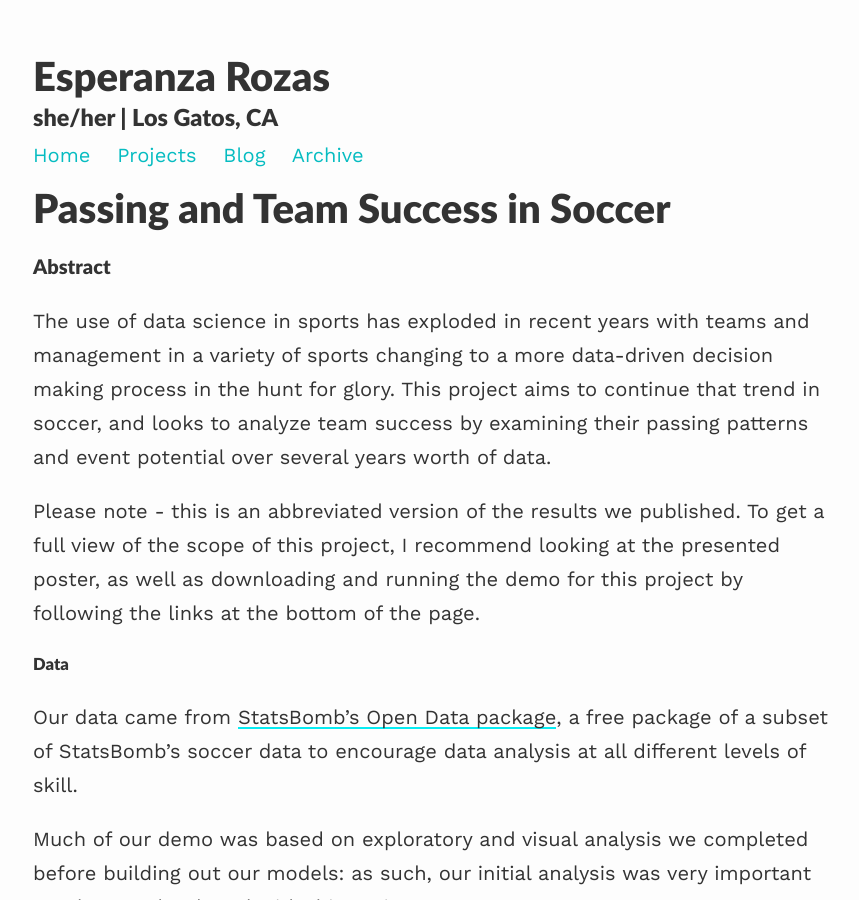
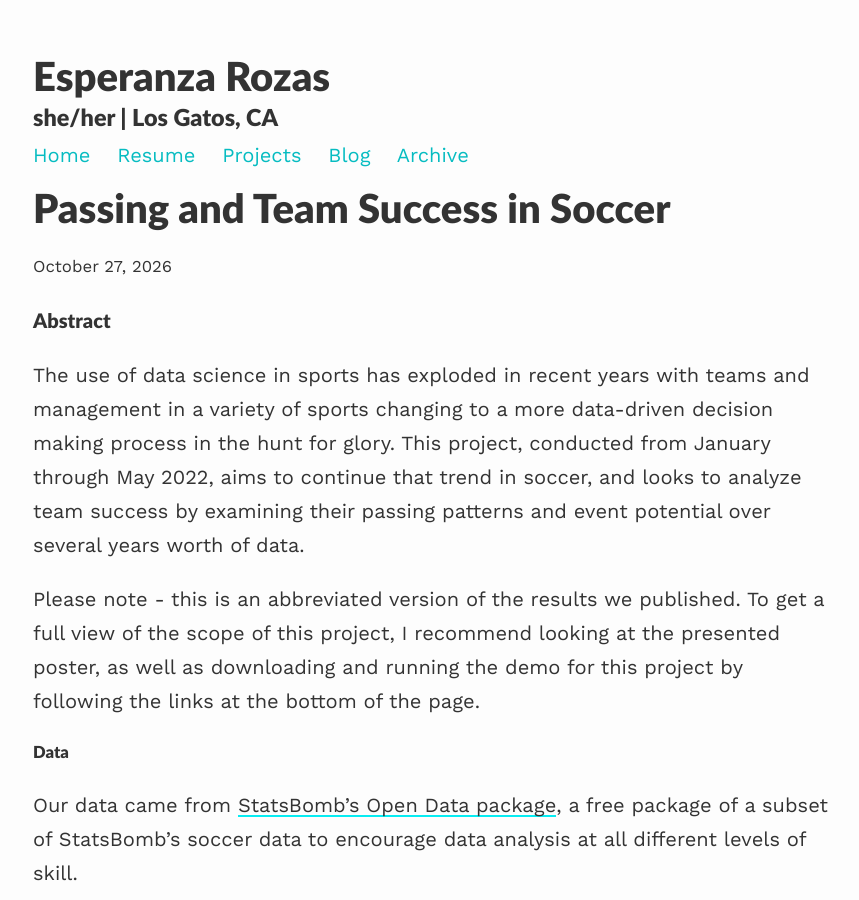
Before and after one commit to ESR76/esr76.github.io, a Jekyll site: the page built from _projects/ds3_soccer-proj.md, in a window 1280 px wide and 900 px high. Shown: the whole window, without its empty margins (207-1066 px from the left). Built offline with Jekyll 4.4.1, drawn with Linux system fonts in a browser that asks for light colours; nearby versions of some CDN libraries.

Commit message:
Adding resume to navigation, finishing missing soccer project add

```diff
--- a/_includes/navigation.html
+++ b/_includes/navigation.html
@@ -1,5 +1,6 @@
 <div class="links scroll">
         <a href="{{site.baseurl}}/">Home</a>
+        <a href="../assets/pdf_documents/EsperanzaResume_updatedOctober2026.pdf" target="_blank" type="application/pdf">Resume</a>
         <a href="{{site.baseurl}}/projects/">Projects</a>
         <a href="{{site.baseurl}}/blog/">Blog</a>
         <a href="{{site.baseurl}}/archive/">Archive</a>
--- a/drafts/ds3_soccer-proj.md
+++ b/_projects/ds3_soccer-proj.md
@@ -5,7 +5,7 @@
 ---
 
 #### Abstract
-The use of data science in sports has exploded in recent years with teams and management in a variety of sports changing to a more data-driven decision making process in the hunt for glory. This project aims to continue that trend in soccer, and looks to analyze team success by examining their passing patterns and event potential over several years worth of data.
+The use of data science in sports has exploded in recent years with teams and management in a variety of sports changing to a more data-driven decision making process in the hunt for glory. This project, conducted from January through May 2022, aims to continue that trend in soccer, and looks to analyze team success by examining their passing patterns and event potential over several years worth of data.
 
 Please note - this is an abbreviated version of the results we published. To get a full view of the scope of this project, I recommend looking at the presented poster, as well as downloading and running the demo for this project by following the links at the bottom of the page.
 
@@ -40,7 +40,7 @@
 With more time, we would've liked to include more individual player evaluation in our model and try to ensure a model that predicts variety in the different levels of success, while also maintaining the highest level of accuracy we found in the earlier models.
 
 #### Full Results and Work
-To view all of the results of our work and our more in-depth process, please read over our [poster](https://www.canva.com/design/DAE_GZZcC4s/534ixPVnTqEc9SkTeMDmJA/view?utm_content=DAE_GZZcC4s&utm_campaign=designshare&utm_medium=link&utm_source=publishsharelink) from the final showcase and our [demo code](https://github.com/gprasad125/soccerDemo) to view the interactive demo on a local machine.
+To view all of the results of our work and our more in-depth process, please read over our [poster](/../assets/pdf_documents/DS3_SoccerProject_Poster.pdf) from the final showcase and our [demo code](https://github.com/gprasad125/soccerDemo) to view the interactive demo on a local machine.
 
 <img src="/assets/images/soccer_2.JPG"
      alt="A photo of my team of 4 with our project poster."
```
Also changed, not shown: 2 other files.
